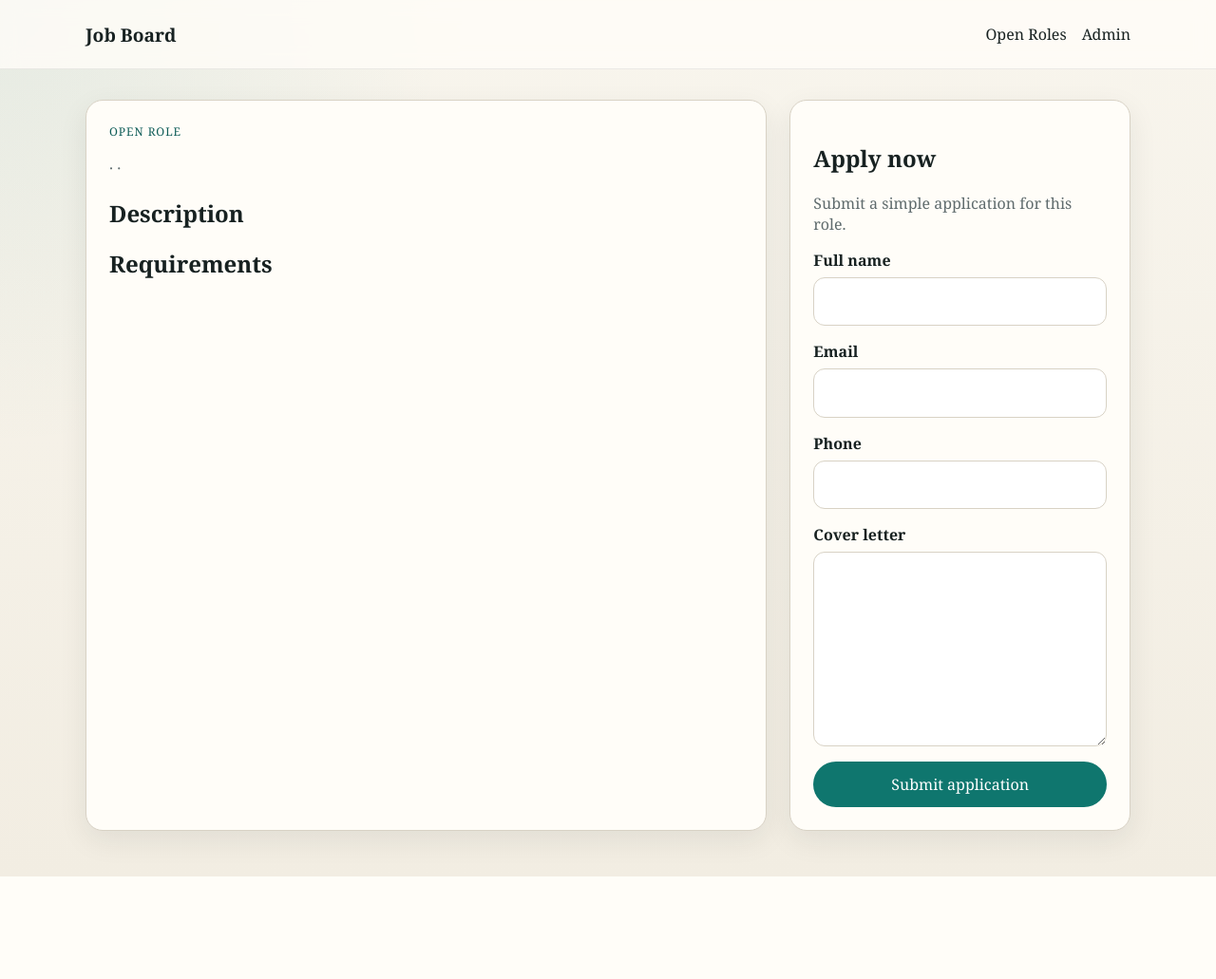
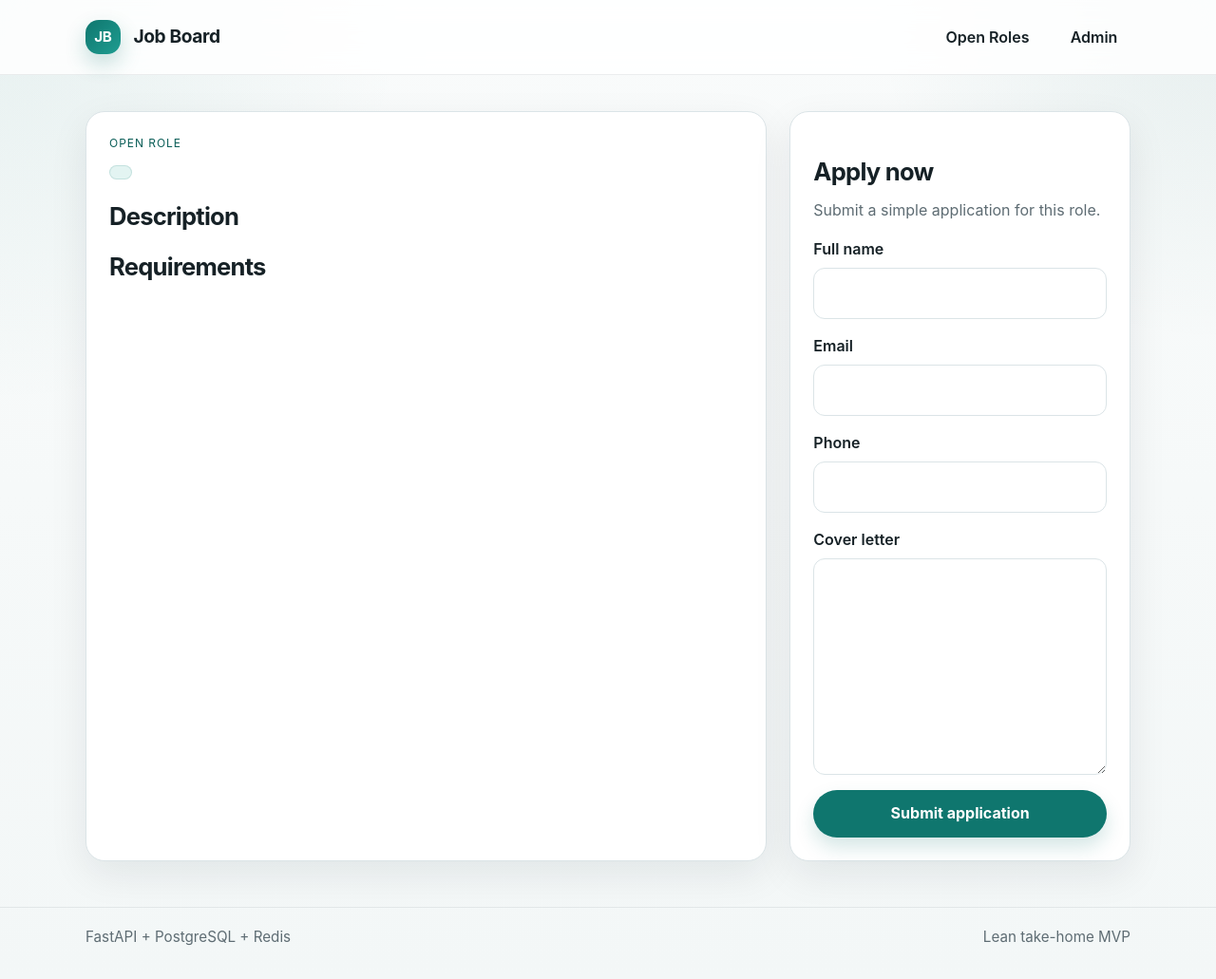
Before and after one commit to alanzhumalin/job_board, a Python web app: template app/templates/job_detail.html in a window 1280 px wide. Shown: the whole page at 95% size. Before the commit the page ends 923 px from the top, so only its background shows below. Run offline with Jinja, Linux system fonts and the light colour scheme; the template is opened without the code that fills it, so the values that code supplies are empty.

Commit message:
style: polish job board UI

```diff
--- a/app/static/styles.css
+++ b/app/static/styles.css
@@ -1,31 +1,80 @@
 :root {
-  --bg: #f5f1e8;
-  --paper: #fffdf8;
-  --ink: #172121;
-  --muted: #5f6b6d;
-  --line: #d8d2c5;
+  --bg: #f4f7f6;
+  --paper: #ffffff;
+  --ink: #162126;
+  --muted: #5e6c73;
+  --line: #dbe4e7;
   --accent: #0f766e;
-  --accent-dark: #115e59;
+  --accent-dark: #0b5e58;
+  --accent-soft: #e3f4f2;
+  --surface: #f8fbfb;
   --danger: #b42318;
-  --shadow: 0 10px 30px rgba(23, 33, 33, 0.08);
-  --radius: 18px;
+  --success: #127c4f;
+  --success-soft: #e8f7ef;
+  --shadow: 0 14px 40px rgba(17, 24, 39, 0.08);
+  --radius: 20px;
 }
 
 * {
   box-sizing: border-box;
 }
 
+html {
+  scroll-behavior: smooth;
+}
+
 body {
   margin: 0;
-  font-family: Georgia, "Times New Roman", serif;
+  min-height: 100vh;
+  font-family: Inter, ui-sans-serif, system-ui, -apple-system, BlinkMacSystemFont, "Segoe UI", sans-serif;
+  line-height: 1.55;
   color: var(--ink);
   background:
-    radial-gradient(circle at top left, rgba(15, 118, 110, 0.08), transparent 30%),
-    linear-gradient(180deg, #f8f5ed 0%, #f2ede2 100%);
+    radial-gradient(circle at top left, rgba(15, 118, 110, 0.08), transparent 26%),
+    radial-gradient(circle at top right, rgba(9, 94, 88, 0.08), transparent 22%),
+    linear-gradient(180deg, #f9fbfb 0%, #f3f7f7 100%);
+}
+
+img {
+  max-width: 100%;
+}
+
+h1,
+h2,
+h3,
+h4,
+p {
+  margin-top: 0;
+}
+
+h1,
+h2,
+h3 {
+  line-height: 1.15;
+  letter-spacing: -0.03em;
+}
+
+h1 {
+  font-size: clamp(2rem, 4vw, 3.25rem);
+  margin-bottom: 0.8rem;
+}
+
+h2 {
+  font-size: clamp(1.2rem, 2.5vw, 1.6rem);
+  margin-bottom: 0.85rem;
+}
+
+p {
+  margin-bottom: 1rem;
 }
 
 a {
   color: inherit;
+  text-underline-offset: 0.18em;
+}
+
+a:hover {
+  color: var(--accent-dark);
 }
 
 .container {
@@ -34,11 +83,12 @@ a {
 }
 
 .site-header {
-  border-bottom: 1px solid rgba(23, 33, 33, 0.08);
-  background: rgba(255, 253, 248, 0.8);
-  backdrop-filter: blur(10px);
+  border-bottom: 1px solid rgba(22, 33, 38, 0.08);
+  background: rgba(255, 255, 255, 0.84);
+  backdrop-filter: blur(14px);
   position: sticky;
   top: 0;
+  z-index: 10;
 }
 
 .header-inner,
@@ -52,18 +102,45 @@ a {
 }
 
 .header-inner {
-  min-height: 72px;
+  min-height: 78px;
 }
 
 .brand {
+  display: inline-flex;
+  align-items: center;
+  gap: 0.85rem;
   text-decoration: none;
   font-size: 1.2rem;
   font-weight: 700;
+  letter-spacing: -0.02em;
+}
+
+.brand-mark {
+  width: 2.3rem;
+  height: 2.3rem;
+  display: inline-flex;
+  align-items: center;
+  justify-content: center;
+  border-radius: 14px;
+  background: linear-gradient(135deg, var(--accent), #1f9d91);
+  color: white;
+  font-size: 0.95rem;
+  box-shadow: 0 10px 22px rgba(15, 118, 110, 0.24);
 }
 
 .nav {
   display: flex;
   gap: 1rem;
+}
+
+.nav a {
+  padding: 0.55rem 0.85rem;
+  border-radius: 999px;
+  font-weight: 600;
+}
+
+.nav a:hover {
+  background: rgba(15, 118, 110, 0.08);
 }
 
 .nav a,
@@ -72,7 +149,20 @@ a {
 }
 
 .main-content {
-  padding: 2rem 0 3rem;
+  padding: 2.4rem 0 3rem;
+}
+
+.site-footer {
+  border-top: 1px solid rgba(22, 33, 38, 0.08);
+  padding: 1.2rem 0 2rem;
+  color: var(--muted);
+}
+
+.footer-inner {
+  display: flex;
+  justify-content: space-between;
+  gap: 1rem;
+  font-size: 0.95rem;
 }
 
 .hero,
@@ -121,13 +215,42 @@ a {
   color: var(--muted);
 }
 
+.lede {
+  max-width: 62ch;
+  font-size: 1.05rem;
+}
+
+.hero-copy p:last-child,
+.hero-panel p:last-child {
+  margin-bottom: 0;
+}
+
+.hero-panel {
+  padding: 1.25rem;
+  border-radius: 18px;
+  background: linear-gradient(180deg, var(--surface), var(--paper));
+  border: 1px solid var(--line);
+}
+
+.hero-stat {
+  display: grid;
+  gap: 0.2rem;
+  margin-bottom: 0.9rem;
+}
+
+.hero-stat strong {
+  font-size: 2rem;
+  line-height: 1;
+}
+
 .pill {
   border: 1px solid rgba(15, 118, 110, 0.15);
-  background: rgba(15, 118, 110, 0.08);
+  background: var(--accent-soft);
   color: var(--accent-dark);
   padding: 0.4rem 0.7rem;
   border-radius: 999px;
   font-size: 0.85rem;
+  white-space: nowrap;
 }
 
 .button,
@@ -140,18 +263,24 @@ button {
   padding: 0.8rem 1.1rem;
   text-decoration: none;
   font: inherit;
+  font-weight: 700;
   cursor: pointer;
+  transition: background 0.18s ease, transform 0.18s ease, box-shadow 0.18s ease;
+  box-shadow: 0 10px 20px rgba(15, 118, 110, 0.18);
 }
 
 .button:hover,
 button:hover {
   background: var(--accent-dark);
+  color: white;
+  transform: translateY(-1px);
 }
 
 .button-secondary {
   background: transparent;
   color: var(--ink);
   border: 1px solid var(--line);
+  box-shadow: none;
 }
 
 .form-stack {
@@ -173,6 +302,16 @@ textarea {
   padding: 0.85rem 0.95rem;
   font: inherit;
   background: white;
+  color: var(--ink);
+  transition: border-color 0.18s ease, box-shadow 0.18s ease, background 0.18s ease;
+}
+
+input:focus,
+textarea:focus {
+  outline: none;
+  border-color: rgba(15, 118, 110, 0.55);
+  box-shadow: 0 0 0 4px rgba(15, 118, 110, 0.12);
+  background: #fcffff;
 }
 
 .checkbox-row {
@@ -258,11 +423,60 @@ td {
   max-width: 700px;
 }
 
+.detail-card h2,
+.apply-card h2,
+.form-card h2 {
+  margin-top: 1.5rem;
+}
+
+.job-card {
+  display: grid;
+  gap: 1rem;
+}
+
+.job-card h2 {
+  margin-bottom: 0.35rem;
+}
+
+.job-card h2 a {
+  text-decoration: none;
+}
+
+.job-snippet {
+  color: #314046;
+}
+
+.card-footer,
+.section-head,
+.meta-row {
+  display: flex;
+  gap: 0.85rem;
+  align-items: center;
+  justify-content: space-between;
+  flex-wrap: wrap;
+}
+
+.meta-row {
+  margin-bottom: 1.3rem;
+}
+
+.section-head {
+  margin-bottom: 1rem;
+}
+
+.helper-text {
+  margin-top: 1rem;
+  margin-bottom: 0;
+  color: var(--muted);
+  font-size: 0.95rem;
+}
+
 .danger-text {
   color: var(--danger);
 }
 
 @media (max-width: 840px) {
+  .hero,
   .split-grid,
   .detail-layout,
   .header-inner,
--- a/app/templates/admin_applications.html
+++ b/app/templates/admin_applications.html
@@ -5,6 +5,7 @@
   <div>
     <p class="eyebrow">Admin</p>
     <h1>{% if job %}Applications for {{ job.title }}{% else %}All applications{% endif %}</h1>
+    <p class="muted">Review submissions and follow up with candidates.</p>
   </div>
   <a class="button button-secondary" href="/admin">Back to dashboard</a>
 </section>
--- a/app/templates/admin_job_form.html
+++ b/app/templates/admin_job_form.html
@@ -5,11 +5,12 @@
   <div>
     <p class="eyebrow">Admin</p>
     <h1>{{ "Edit job" if job else "Create job" }}</h1>
+    <p class="muted">Fill out the role details shown on the public board.</p>
   </div>
   <a class="button button-secondary" href="/admin">Back to dashboard</a>
 </section>
 
-<section class="card">
+<section class="card form-card">
   {% if error %}
   <div class="alert error">{{ error }}</div>
   {% endif %}
--- a/app/templates/admin_login.html
+++ b/app/templates/admin_login.html
@@ -20,6 +20,7 @@
       </label>
       <button class="button" type="submit">Login</button>
     </form>
+    <p class="helper-text">This area manages jobs, status changes, and submitted applications.</p>
   </article>
 </section>
 {% endblock %}
--- a/app/templates/apply_success.html
+++ b/app/templates/apply_success.html
@@ -4,6 +4,7 @@
 <section class="card success-card">
   <p class="eyebrow">Application submitted</p>
   <h1>Thanks for applying</h1>
+  <div class="alert success">Your application was received successfully.</div>
   <p>Your application for <strong>{{ job.title }}</strong> at <strong>{{ job.company }}</strong> has been recorded.</p>
   <p class="muted">If SMTP is configured, the applicant also receives a confirmation email. Otherwise the confirmation is logged by the app.</p>
   <div class="action-row">
--- a/app/templates/base.html
+++ b/app/templates/base.html
@@ -9,7 +9,10 @@
 <body>
   <header class="site-header">
     <div class="container header-inner">
-      <a class="brand" href="/">Job Board</a>
+      <a class="brand" href="/">
+        <span class="brand-mark">JB</span>
+        <span>Job Board</span>
+      </a>
       <nav class="nav">
         <a href="/jobs">Open Roles</a>
         <a href="/admin">Admin</a>
@@ -25,5 +28,12 @@
     </section>
     {% endblock %}
   </main>
+
+  <footer class="site-footer">
+    <div class="container footer-inner">
+      <span>FastAPI + PostgreSQL + Redis</span>
+      <span>Lean take-home MVP</span>
+    </div>
+  </footer>
 </body>
 </html>
--- a/app/templates/job_detail.html
+++ b/app/templates/job_detail.html
@@ -2,13 +2,17 @@
 
 {% block content %}
 <section class="detail-layout">
-  <article class="card">
+  <article class="card detail-card">
     <p class="eyebrow">Open role</p>
     <h1>{{ job.title }}</h1>
-    <p class="muted">{{ job.company }} · {{ job.location }} · {{ job.employment_type }}</p>
-    {% if job.salary_range %}
-    <p class="muted">Salary range: {{ job.salary_range }}</p>
-    {% endif %}
+    <div class="meta-row">
+      <span class="pill">{{ job.employment_type }}</span>
+      <span class="muted">{{ job.company }}</span>
+      <span class="muted">{{ job.location }}</span>
+      {% if job.salary_range %}
+      <span class="muted">{{ job.salary_range }}</span>
+      {% endif %}
+    </div>
 
     <h2>Description</h2>
     <p class="preserve-lines">{{ job.description }}</p>
@@ -17,7 +21,7 @@
     <p class="preserve-lines">{{ job.requirements }}</p>
   </article>
 
-  <aside class="card">
+  <aside class="card apply-card">
     <h2>Apply now</h2>
     <p class="muted">Submit a simple application for this role.</p>
     {% if error %}
```
Also changed, not shown: other parts of app/static/styles.css (+40 -2 lines), app/templates/admin_dashboard.html (+9 -2 lines), app/templates/public_jobs.html (+13 -3 lines).
